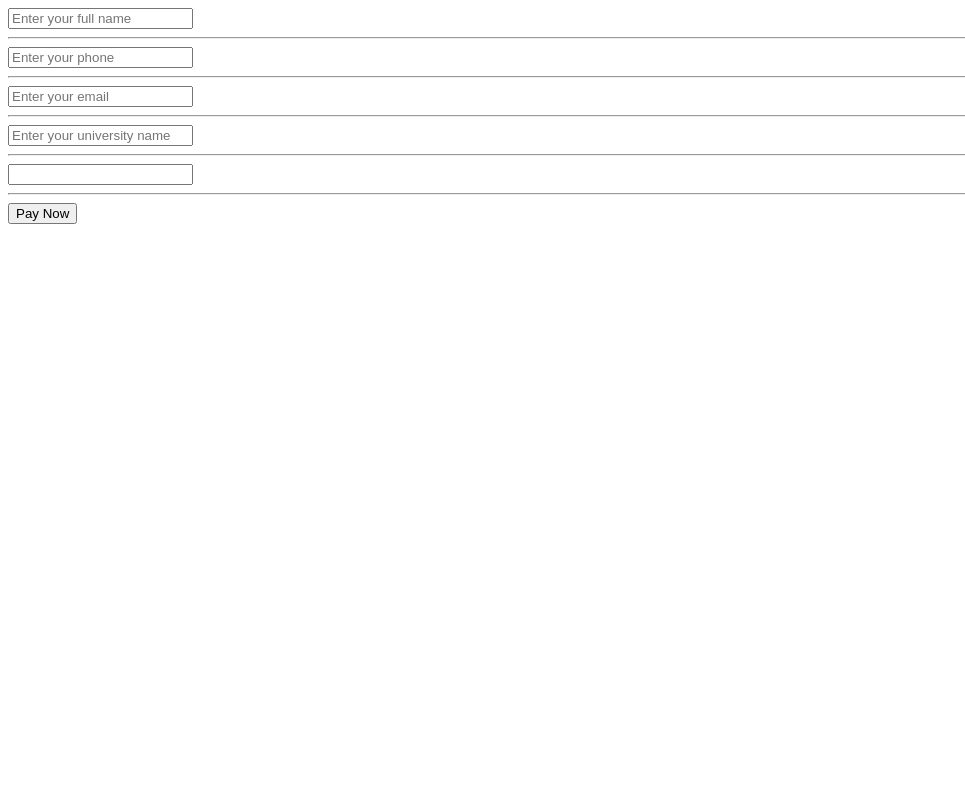
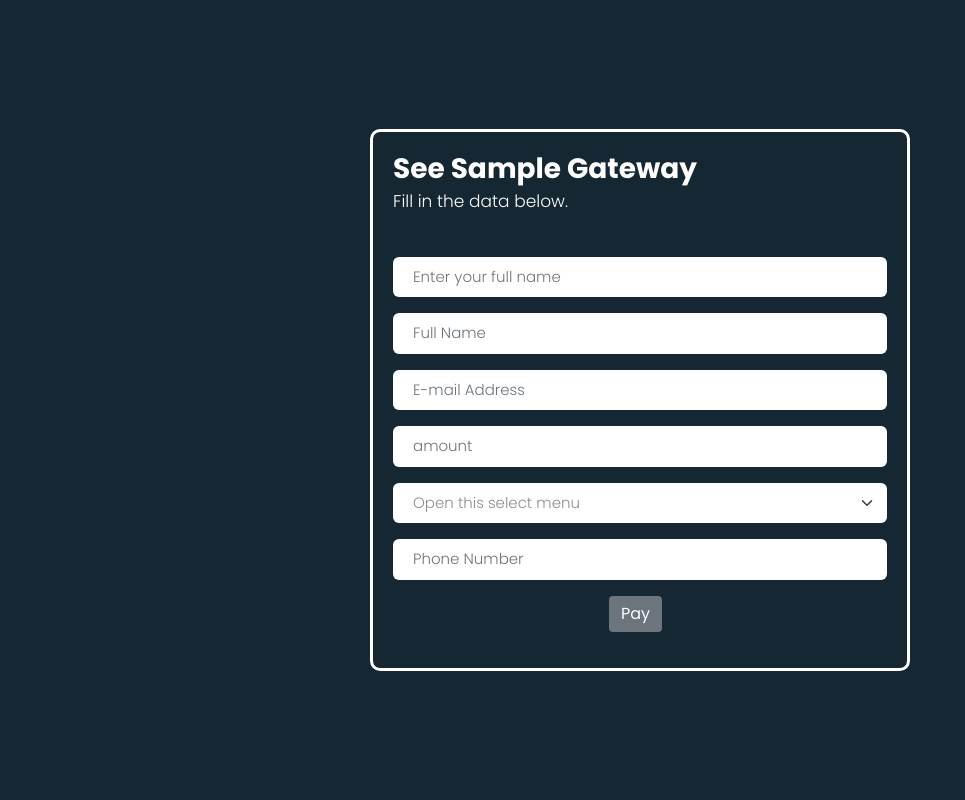
Before and after one commit to aamarpay-dev/aamarPay-cURL-PHP, a PHP site: page / in a window 1280 px wide. Shown: the whole page, without its empty margins (0-965 px from the left). Run offline with PHP 8.4, Linux system fonts and the light colour scheme.

Commit message:
aamarpay payment gateway using jsonpost APi

```diff
--- a/index.php
+++ b/index.php
@@ -1,4 +1,4 @@
-<!DOCTYPE html>
+<!-- <!DOCTYPE html>
 <html lang="en">
 <head>
     <meta charset="UTF-8">
@@ -7,6 +7,7 @@
     <title>Secure pay out</title>
 </head>
 <body>
+
 
 <form action="process.php" method="post">
     <input type="text" name="full_name" placeholder="Enter your full name">
@@ -28,4 +29,197 @@
 </form>
 
 </body>
-</html>
+</html> -->
+
+<head>
+<link href="https://cdn.jsdelivr.net/npm/bootstrap@5.0.2/dist/css/bootstrap.min.css" rel="stylesheet" integrity="sha384-EVSTQN3/azprG1Anm3QDgpJLIm9Nao0Yz1ztcQTwFspd3yD65VohhpuuCOmLASjC" crossorigin="anonymous">
+</head>
+<style>
+    @import url('https://fonts.googleapis.com/css2?family=Poppins:wght@300;400;500;700;900&display=swap');
+
+*, body {
+    font-family: 'Poppins', sans-serif;
+    font-weight: 400;
+    -webkit-font-smoothing: antialiased;
+    text-rendering: optimizeLegibility;
+    -moz-osx-font-smoothing: grayscale;
+}
+
+html, body {
+    height: 100%;
+    background-color: #152733;
+    /* overflow: hidden; */
+}
+
+
+.form-holder {
+      display: flex;
+      flex-direction: column;
+      justify-content: center;
+      align-items: center;
+      text-align: center;
+      min-height: 100vh;
+}
+
+.form-holder .form-content {
+    position: relative;
+    text-align: center;
+    display: -webkit-box;
+    display: -moz-box;
+    display: -ms-flexbox;
+    display: -webkit-flex;
+    display: flex;
+    -webkit-justify-content: center;
+    justify-content: center;
+    -webkit-align-items: center;
+    align-items: center;
+    padding: 60px;
+}
+
+.form-content .form-items {
+    border: 3px solid #fff;
+    padding: 20px;
+    display: inline-block;
+    width: 100%;
+    min-width: 540px;
+    -webkit-border-radius: 10px;
+    -moz-border-radius: 10px;
+    border-radius: 10px;
+    text-align: left;
+    -webkit-transition: all 0.4s ease;
+    transition: all 0.4s ease;
+}
+
+.form-content h3 {
+    color: #fff;
+    text-align: left;
+    font-size: 28px;
+    font-weight: 600;
+    margin-bottom: 5px;
+}
+
+.form-content h3.form-title {
+    margin-bottom: 30px;
+}
+
+.form-content p {
+    color: #fff;
+    text-align: left;
+    font-size: 17px;
+    font-weight: 300;
+    line-height: 20px;
+    margin-bottom: 30px;
+}
+
+
+.form-content label, .was-validated .form-check-input:invalid~.form-check-label, .was-validated .form-check-input:valid~.form-check-label{
+    color: #fff;
+}
+
+.form-content input[type=text], .form-content input[type=password], .form-content input[type=email], .form-content select {
+    width: 100%;
+    padding: 9px 20px;
+    text-align: left;
+    border: 0;
+    outline: 0;
+    border-radius: 6px;
+    background-color: #fff;
+    font-size: 15px;
+    font-weight: 300;
+    color: #8D8D8D;
+    -webkit-transition: all 0.3s ease;
+    transition: all 0.3s ease;
+    margin-top: 16px;
+}
+
+
+.btn-primary{
+    background-color: #6C757D;
+    outline: none;
+    border: 0px;
+    box-shadow: none;
+    margin-left: 216px;
+}
+
+.btn-primary:hover, .btn-primary:focus, .btn-primary:active{
+    background-color: #495056;
+    outline: none !important;
+    border: none !important;
+     box-shadow: none;
+}
+
+.form-content textarea {
+    position: static !important;
+    width: 100%;
+    padding: 8px 20px;
+    border-radius: 6px;
+    text-align: left;
+    background-color: #fff;
+    border: 0;
+    font-size: 15px;
+    font-weight: 300;
+    color: #8D8D8D;
+    outline: none;
+    resize: none;
+    height: 120px;
+    -webkit-transition: none;
+    transition: none;
+    margin-bottom: 14px;
+}
+
+.form-content textarea:hover, .form-content textarea:focus {
+    border: 0;
+    background-color: #ebeff8;
+    color: #8D8D8D;
+}
+
+.mv-up{
+    margin-top: -9px !important;
+    margin-bottom: 8px !important;
+}
+
+.invalid-feedback{
+    color: #ff606e;
+}
+
+.valid-feedback{
+   color: #2acc80;
+}
+</style>
+<div class="form-body">
+        <div class="row">
+            <div class="form-holder">
+                <div class="form-content">
+                    <div class="form-items">
+                        <h3>See Sample Gateway</h3>
+                        <p>Fill in the data below.</p>
+                        <form class="requires-validation" action="process.php" method="post">
+                            <div class="col-md-12">
+                            <input type="text" name="full_name" placeholder="Enter your full name">
+                               <input class="form-control" type="text" name="cus_name" placeholder="Full Name" required>
+                            </div>
+                            <div class="col-md-12">
+                                <input class="form-control" type="email" name="cus_email" placeholder="E-mail Address" required>
+                            </div>
+                           <div class="col-md-12">
+                              <input class="form-control" type="text" name="amount" placeholder="amount" required>
+                           </div>
+                           <div class="col-md-12">
+                           <select class="form-select"  type="text" name="currency" placeholder="currency" required>
+                                <option selected>Open this select menu</option>
+                                <option value="BDT">BDT</option>
+                                <option value="USD">USD</option>
+                            </select>
+                           </div>
+                           <div class="col-md-12">
+                              <input class="form-control mb-2" type="text" name="cus_phone" placeholder="Phone Number" required>
+                           </div>
+                            <div class="form-button mt-3">
+                                <button id="submit" type="submit" class="btn btn-primary">Pay</button>
+                            </div>
+                        </form>
+                    </div>
+                </div>
+            </div>
+        </div>
+    </div>
```
Also changed, not shown: process.php (+62 -66 lines), success.php (+4 -6 lines).
